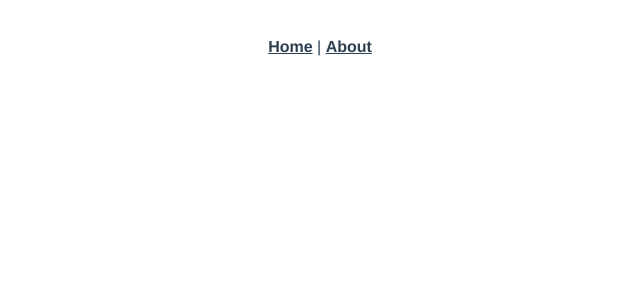
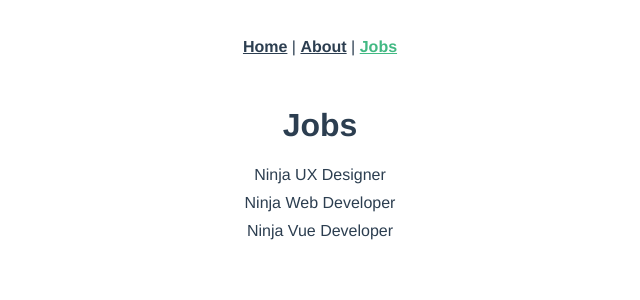
Before and after one commit to codigoisaac/vue-cool-jobs, a Vue app: page /jobs in a window 1280 px wide. Before the commit this address had no page. Shown: the top 300 px of the page, without its empty margins (320-960 px from the left). Built offline with nearby package versions, Linux system fonts and the light colour scheme.

Commit message:
Studying routes and folder structure

```diff
--- a/src/App.vue
+++ b/src/App.vue
@@ -1,7 +1,8 @@
 <template>
   <div id="nav">
     <router-link :to="{ name: 'Home' }">Home</router-link> |
-    <router-link :to="{ name: 'About' }">About</router-link>
+    <router-link :to="{ name: 'About' }">About</router-link> |
+    <router-link :to="{ name: 'Jobs' }">Jobs</router-link>
   </div>
 
   <router-view />
--- a/src/router/index.js
+++ b/src/router/index.js
@@ -1,6 +1,7 @@
 import { createRouter, createWebHistory } from "vue-router";
 import Home from "../views/Home.vue";
 import About from "../views/About.vue";
+import Jobs from "../views/jobs/Jobs.vue";
 
 const routes = [
   {
@@ -13,6 +14,11 @@
     name: "About",
     component: About,
   },
+  {
+    path: "/jobs",
+    name: "Jobs",
+    component: Jobs,
+  },
 ];
 
 const router = createRouter({
--- /dev/null
+++ b/src/views/jobs/Jobs.vue
@@ -0,0 +1,29 @@
+<template>
+  <h1>Jobs</h1>
+
+  <div class="jobs">
+    <div v-for="job in jobs" :key="job.id" class="job">
+      {{ job.title }}
+    </div>
+  </div>
+</template>
+
+<script>
+export default {
+  data() {
+    return {
+      jobs: [
+        { title: "Ninja UX Designer", id: 1, details: "lorem" },
+        { title: "Ninja Web Developer", id: 2, details: "lorem" },
+        { title: "Ninja Vue Developer", id: 3, details: "lorem" },
+      ],
+    };
+  },
+};
+</script>
+
+<style>
+.job {
+  margin: 10px;
+}
+</style>
```
Also changed, not shown: src/views/jobs/JobDetails.vue (added, +7 -0 lines), src/assets/logo.png (deleted).
